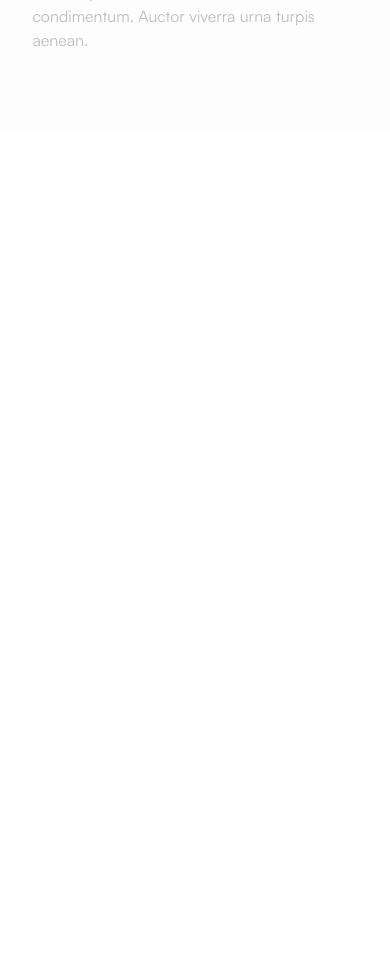
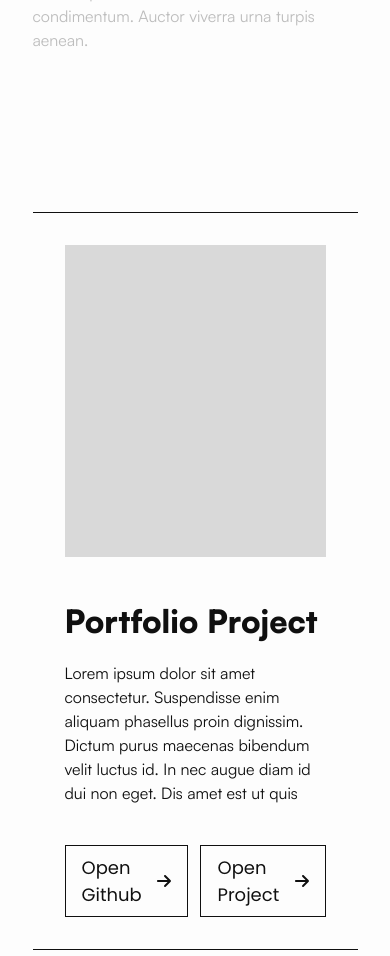
Before and after one commit to mackaykillian/portfolio, a React (Create React App) app: page / in a window 390 px wide. Shown: the part 1705-2661 px from the top of the page. Before the commit the page ends 1837 px from the top, so only its background shows below. Built offline with nearby package versions, Linux system fonts and the light colour scheme.

Commit message:
added workTile component, sm size

```diff
--- a/src/App.jsx
+++ b/src/App.jsx
@@ -5,8 +5,9 @@ import { ScrollTrigger } from "gsap/ScrollTrigger";
 import { useMediaQuery } from "react-responsive";
 
 import Navigation from "./components/Navigation";
+import IntroSection from "./views/IntroSection";
 import SummarySection from "./views/SummarySection";
-import IntroSection from "./views/IntroSection";
+import WorksSection from "./views/WorksSection";
 
 gsap.registerPlugin(ScrollTrigger);
 
@@ -62,6 +63,9 @@ export default function App() {
               <div id="summary-section">
                 <SummarySection />
               </div>
+              <div id="works-section">
+                <WorksSection />
+              </div>
             </div>
           </div>
         </div>
--- /dev/null
+++ b/src/components/WorkTile.jsx
@@ -0,0 +1,32 @@
+import { FontAwesomeIcon } from "@fortawesome/react-fontawesome";
+import { faArrowRight } from "@fortawesome/free-solid-svg-icons";
+
+function WorkTile() {
+  return <div className="flex flex-col space-y-10 border-t border-b border-neutral-900 p-8">
+    <div>
+      <div className="w-full h-[80vw] bg-neutral-400"></div>
+    </div>
+    <div className="text-neutral-900 flex flex-col space-y-10">
+      <div className="flex flex-col space-y-4">
+        <div className="text-[32px] font-display font-black">Portfolio Project</div>
+        <div className="font-display">Lorem ipsum dolor sit amet consectetur. Suspendisse enim aliquam phasellus proin dignissim. Dictum purus maecenas bibendum velit luctus id. In nec augue diam id dui non eget. Dis amet est ut quis </div>
+      </div>
+      <div className="flex flex-row space-x-3">
+        <div className="flex flex-row space-x-2 w-fit items-center px-4 py-2 border border-neutral-900">
+          <div className="text-[18px]">Open Github</div>
+          <FontAwesomeIcon icon={faArrowRight} size="" />
+        </div>
+        <div className="flex flex-row space-x-2 w-fit items-center px-4 py-2 border border-neutral-900">
+          <div className="text-[18px]">Open Project</div>
+          <FontAwesomeIcon icon={faArrowRight} strokeWidth="2" />
+        </div>
+      </div>
+    </div>
+  </div>
+}
+
+WorkTile.defaultProps = {
+
+}
+
+export default WorkTile
--- /dev/null
+++ b/src/views/WorksSection.jsx
@@ -0,0 +1,9 @@
+import WorkTile from "../components/WorkTile"
+
+function WorksSection() {
+  return <div className="w-full h-fit py-20 sm:py-60">
+    <WorkTile />
+  </div>
+}
+
+export default WorksSection
```
Also changed, not shown: src/views/IntroSection.jsx (+0 -10 lines).
